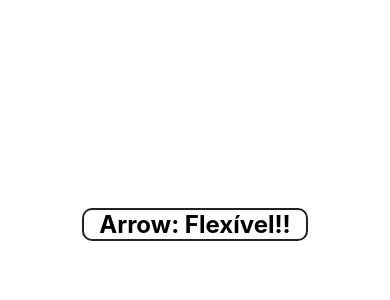
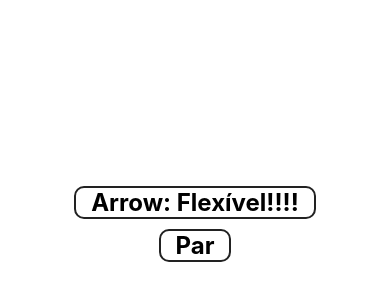
Before and after one commit to dougs007/learningReact-Native, a React Native app in the folder exercicios/: screen / in a window 390 px wide. Shown: the part 198-498 px from the top of the page. Built offline with nearby package versions, Linux system fonts and the light colour scheme.

Commit message:
[ADD] Renderização Condicional.
Realizado estudos sobre estruturas condicionais usando react. Aula 21

```diff
--- a/exercicios/src/App.js
+++ b/exercicios/src/App.js
@@ -1,25 +1,20 @@
-/**
- * Sample React Native App
- * https://github.com/facebook/react-native
- *
- * @format
- * @flow
- */
+import React from 'react'
+import { View, StyleSheet } from 'react-native'
 
-import React, { Component } from 'react'
-import { View, Text, StyleSheet} from 'react-native'
 import Simples from './componentes/Simples'
+import ParImpar from './componentes/ParImpar'
+
 export default class App extends React.Component {
 	render() {
 		return (
 			<View style={styles.container}>
-              <Simples texto='Flexível!!' />
+				<Simples texto='Flexível!!!!' />
+				<ParImpar numero={150} />
 			</View>
 		)
 	}
 }
 
-// Constantes de estilos.
 const styles = StyleSheet.create({
 	container: {
 		flex: 1,
--- /dev/null
+++ b/exercicios/src/componentes/ParImpar.js
@@ -0,0 +1,30 @@
+import React from 'react'
+import { View, Text } from 'react-native'
+import Padrao from '../estilo/Padrao'
+
+function parOuImpar(num) {
+    /* if(num % 2 == 0){
+        return <Text style={Padrao.ex}>Par</Text>
+    }else{
+        return <Text style={Padrao.ex}>Ímpar</Text>
+    }*/
+
+    // Outra forma de fazer =>
+
+    const v = num % 2 == 0 ? 'Par' : 'Ímpar'
+    return <Text style={Padrao.ex}>{v}</Text>
+
+}
+
+export default props =>
+    <View>
+        {parOuImpar(props.numero)}
+
+        {/* Outra forma de fazer => */}
+
+        {/* {
+            props.numero % 2 == 0
+            ? <Text style={Padrao.ex}>Par</Text>
+            : <Text style={Padrao.ex}>ImPar</Text>
+        } */}
+    </View>
--- a/exercicios/src/componentes/Simples.js
+++ b/exercicios/src/componentes/Simples.js
@@ -6,5 +6,7 @@
 //     return <Text>{props.texto}</Text>
 // }
 
+// Outra forma de fazer =>
+
 export default props =>
     <Text style={Padrao.ex}>Arrow: {props.texto}</Text>
```
Lines whose indentation alone changed are shown as unchanged.
